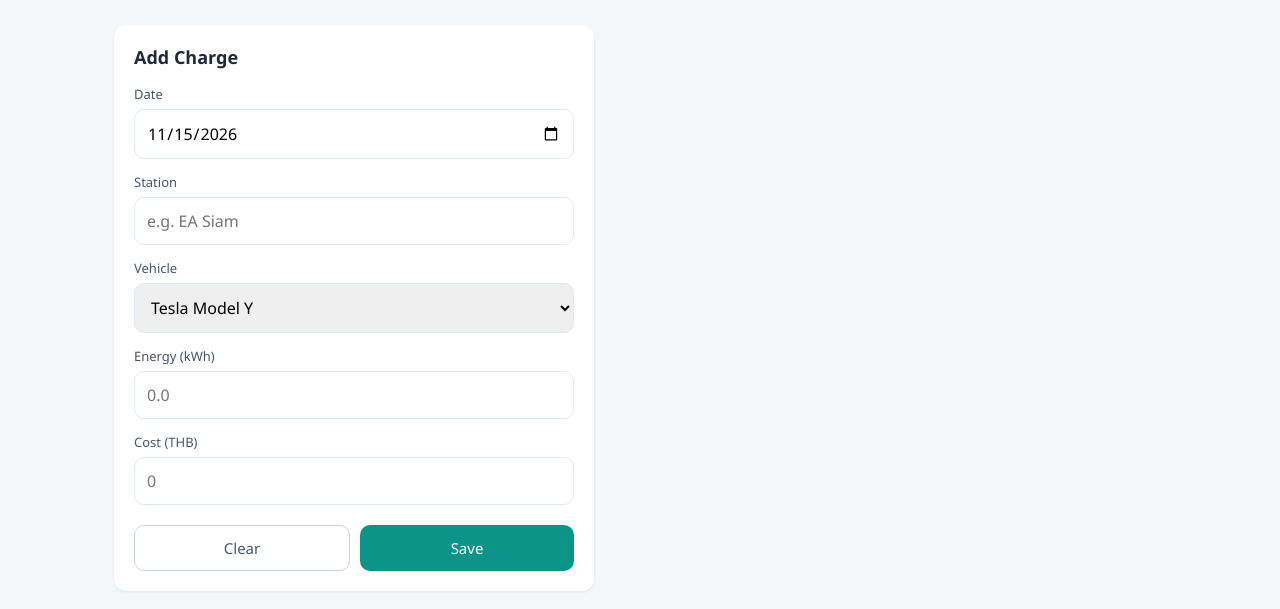
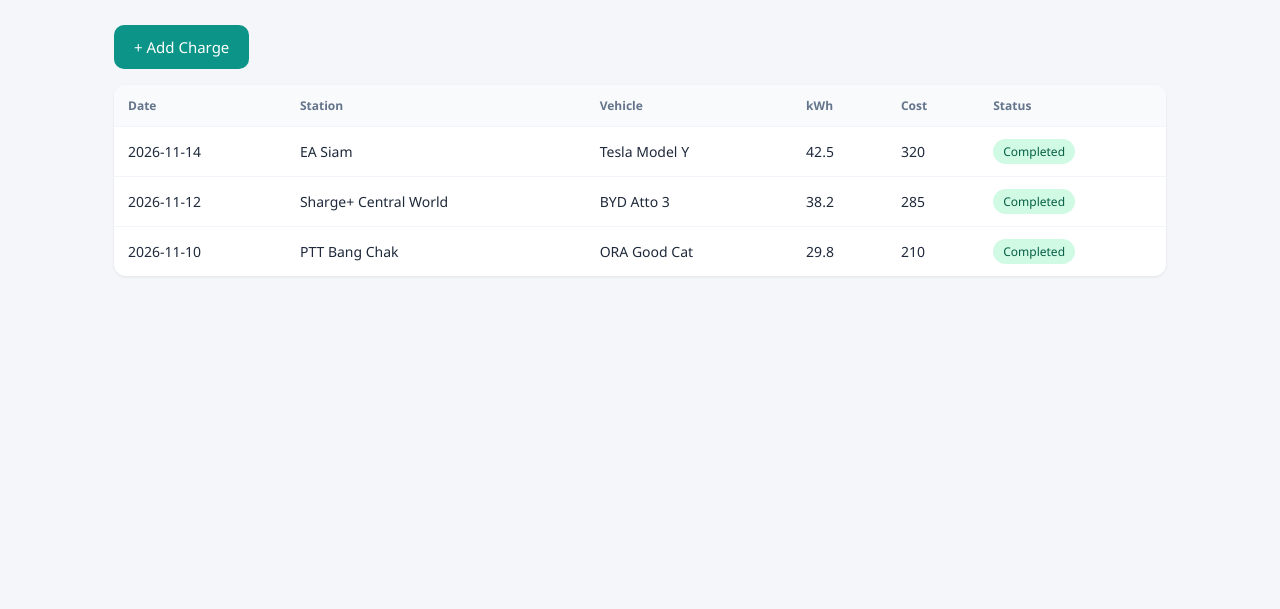
Before and after one commit to codercamera/evmeapp, a plain HTML site: page index.html in a window 1280 px wide. Both pictures are taken after a click on the button "Charge". Shown: the part 63-672 px from the top of the page. Drawn offline with Linux system fonts and the light colour scheme.

Commit message:
Show charge list on Charge page and use modal for Add Charge

```diff
--- a/index.html
+++ b/index.html
@@ -80,7 +80,6 @@
   .form-actions { display: flex; gap: 10px; margin-top: 20px; }
   .form-actions .btn { flex: 1; }
 
-  .charge-form { background: #fff; border-radius: 12px; padding: 20px; box-shadow: 0 1px 3px rgba(0,0,0,.08); max-width: 480px; }
   .vehicle-card { background: #fff; border-radius: 12px; padding: 16px; margin-bottom: 12px; box-shadow: 0 1px 3px rgba(0,0,0,.08); }
   .vehicle-card .title { font-weight: 600; font-size: 16px; margin-bottom: 4px; }
   .vehicle-card .meta { font-size: 13px; color: #64748b; }
@@ -109,39 +108,22 @@
     <div class="table-wrap">
       <table>
         <thead><tr><th>Date</th><th>Station</th><th>Vehicle</th><th>kWh</th><th>Cost</th><th>Status</th></tr></thead>
-        <tbody id="chargeList"></tbody>
+        <tbody id="summaryChargeList"></tbody>
       </table>
-      <div class="empty" id="emptyMsg" style="display:none;">No charge records yet</div>
+      <div class="empty" id="summaryEmptyMsg" style="display:none;">No charge records yet</div>
     </div>
   </div>
 
   <div id="page-charge" class="page">
-    <div class="charge-form">
-      <h2 style="margin-bottom:16px; font-size:18px;">Add Charge</h2>
-      <div class="form-group">
-        <label>Date</label>
-        <input type="date" id="fDate">
-      </div>
-      <div class="form-group">
-        <label>Station</label>
-        <input type="text" id="fStation" placeholder="e.g. EA Siam">
-      </div>
-      <div class="form-group">
-        <label>Vehicle</label>
-        <select id="fCar"></select>
-      </div>
-      <div class="form-group">
-        <label>Energy (kWh)</label>
-        <input type="number" id="fKwh" step="0.1" placeholder="0.0" inputmode="decimal">
-      </div>
-      <div class="form-group">
-        <label>Cost (THB)</label>
-        <input type="number" id="fCost" placeholder="0" inputmode="numeric">
-      </div>
-      <div class="form-actions">
-        <button class="btn btn-outline" onclick="clearChargeForm()">Clear</button>
-        <button class="btn" onclick="addCharge()">Save</button>
-      </div>
+    <div style="margin-bottom:16px;">
+      <button class="btn" onclick="openChargeModal()">+ Add Charge</button>
+    </div>
+    <div class="table-wrap">
+      <table>
+        <thead><tr><th>Date</th><th>Station</th><th>Vehicle</th><th>kWh</th><th>Cost</th><th>Status</th></tr></thead>
+        <tbody id="chargeList"></tbody>
+      </table>
+      <div class="empty" id="emptyMsg" style="display:none;">No charge records yet</div>
     </div>
   </div>
 
@@ -167,6 +149,36 @@
     Vehicles
   </button>
 </nav>
+
+<div class="modal" id="chargeModal">
+  <div class="modal-box">
+    <h2>Add Charge</h2>
+    <div class="form-group">
+      <label>Date</label>
+      <input type="date" id="fDate">
+    </div>
+    <div class="form-group">
+      <label>Station</label>
+      <input type="text" id="fStation" placeholder="e.g. EA Siam">
+    </div>
+    <div class="form-group">
+      <label>Vehicle</label>
+      <select id="fCar"></select>
+    </div>
+    <div class="form-group">
+      <label>Energy (kWh)</label>
+      <input type="number" id="fKwh" step="0.1" placeholder="0.0" inputmode="decimal">
+    </div>
+    <div class="form-group">
+      <label>Cost (THB)</label>
+      <input type="number" id="fCost" placeholder="0" inputmode="numeric">
+    </div>
+    <div class="form-actions">
+      <button class="btn btn-outline" onclick="closeChargeModal()">Cancel</button>
+      <button class="btn" onclick="addCharge()">Save</button>
+    </div>
+  </div>
+</div>
 
 <div class="modal" id="vehicleModal">
   <div class="modal-box">
@@ -233,10 +245,7 @@ function switchPage(page) {
   if (navBtn) navBtn.classList.add('active');
 
   if (page === 'vehicles') renderVehicleList();
-  if (page === 'charge') {
-    updateVehicleSelect();
-    document.getElementById('fDate').valueAsDate = new Date();
-  }
+  if (page === 'charge' || page === 'summary') render();
 }
 
 function updateVehicleSelect() {
@@ -341,14 +350,14 @@ function removeVehicle(index) {
   renderVehicleList();
 }
 
-function render() {
-  const tbody = document.getElementById('chargeList');
-  const empty = document.getElementById('emptyMsg');
+function renderChargeTable(tbodyId, emptyId) {
+  const tbody = document.getElementById(tbodyId);
+  const empty = document.getElementById(emptyId);
+  if (!tbody) return;
   tbody.innerHTML = '';
 
   if (charges.length === 0) {
     empty.style.display = 'block';
-    updateStats();
     return;
   }
   empty.style.display = 'none';
@@ -365,6 +374,11 @@ function render() {
     `;
     tbody.appendChild(tr);
   });
+}
+
+function render() {
+  renderChargeTable('summaryChargeList', 'summaryEmptyMsg');
+  renderChargeTable('chargeList', 'emptyMsg');
   updateStats();
 }
 
@@ -377,11 +391,15 @@ function updateStats() {
   document.getElementById('totalCost').innerHTML = `${cost.toLocaleString()} <span>THB</span>`;
 }
 
-function clearChargeForm() {
-  document.getElementById('fStation').value = '';
-  document.getElementById('fKwh').value = '';
-  document.getElementById('fCost').value = '';
+function openChargeModal() {
+  updateVehicleSelect();
+  document.getElementById('chargeModal').classList.add('show');
   document.getElementById('fDate').valueAsDate = new Date();
+  document.body.style.overflow = 'hidden';
+}
+function closeChargeModal() {
+  document.getElementById('chargeModal').classList.remove('show');
+  document.body.style.overflow = '';
 }
 
 function addCharge() {
@@ -398,10 +416,12 @@ function addCharge() {
 
   charges.unshift({ date, station, car, kwh, cost });
   save();
-  clearChargeForm();
+  closeChargeModal();
   render();
-  switchPage('summary');
-  alert('Charge added!');
+
+  document.getElementById('fStation').value = '';
+  document.getElementById('fKwh').value = '';
+  document.getElementById('fCost').value = '';
 }
 
 updateVehicleSelect();
```
